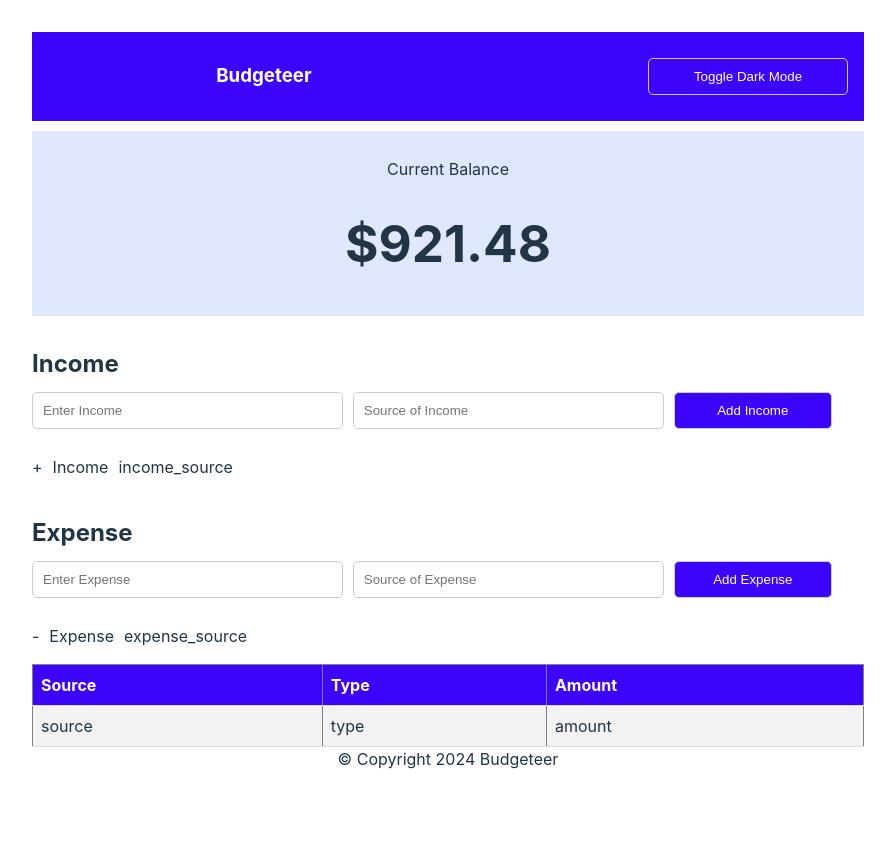
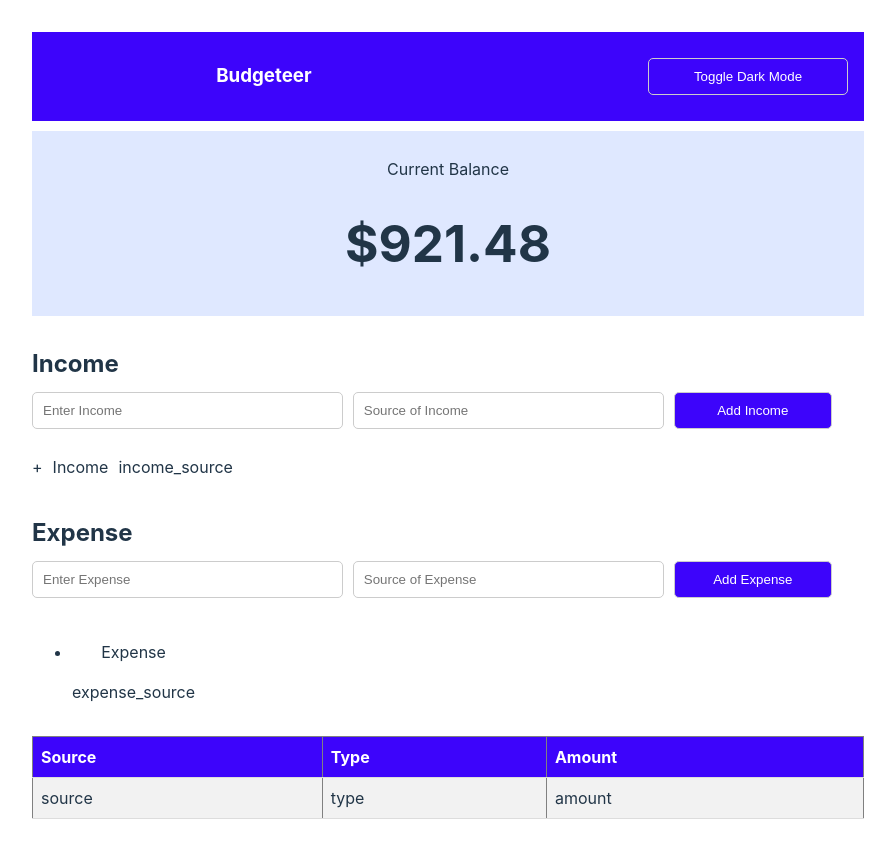
Before and after one commit to jchanthy/budgeteer, a React (Vite) app: page / in a window 1280 px wide. Shown: the whole page, without its empty margins (192-1087 px from the left). Before the commit the page ends 803 px from the top, so only its background shows below. Built offline with nearby package versions, Linux system fonts and the light colour scheme.

Commit message:
splited file from App JSX

```diff
--- a/src/App.css
+++ b/src/App.css
@@ -64,6 +64,9 @@
   align-items: center;
   gap: 10px;
   width: 200px;
+}
+.income_result ul li {
+  list-style: disc;
 }
 
 input {
--- a/src/App.jsx
+++ b/src/App.jsx
@@ -1,5 +1,8 @@
-import { useState } from 'react'
 import './App.css'
+import Exspense from './components/Expense';
+import Footer from './components/Footer';
+import Income from './components/Income';
+import Transaction from './components/Transactions';
 
 function App() {
 
@@ -14,55 +17,12 @@ function App() {
     <p>Current Balance</p>
     <h1>$921.48</h1>
    </div>
-   <div className="income_wrapper">
-    <h2>Income</h2>
-    <div>
-    <input type="text" placeholder='Enter Income' />
-    <input type="text" placeholder='Source of Income'/>
-    <button>Add Income</button>
-    </div>
 
-    <div className='income_result'>
-      <span>+</span>
-      <p>Income</p>
-      <p>income_source</p>
-    </div>
-   </div>
+<Income />
+<Exspense />
+<Transaction />
 
-   <div className="income_wrapper">
-    <h2>Expense</h2>
-    <div>
-    <input type="text" placeholder='Enter Expense'/>
-    <input type="text" placeholder='Source of Expense' />
-    <button>Add Expense</button>
-    </div>
-
-    <div className="income_result">
-      <span> - </span>
-      <p>Expense</p>
-      <p>expense_source</p>
-    </div>
-   </div>
-
-   <div className="transaction_history">
-    <table border='1'>
-      <tr>
-        <th>Source</th>
-        <th>Type</th>
-        <th>Amount</th>
-      </tr>
-      <tr>
-        <td>source</td>
-        <td>type</td>
-        <td>amount</td>
-      </tr>
-    </table>
-   </div>
-
-   <div className="footer">
-    &copy; Copyright 2024 Budgeteer
-   </div>
    </>
 )};
-
+<Footer />
 export default App;
--- /dev/null
+++ b/src/components/Expense.jsx
@@ -0,0 +1,23 @@
+function Exspense(){
+return (
+  <>
+<div className="income_wrapper">
+    <h2>Expense</h2>
+    <div>
+    <input type="text" placeholder='Enter Expense'/>
+    <input type="text" placeholder='Source of Expense' />
+    <button>Add Expense</button>
+    </div>
+  <div className="income_wrapper">
+      <ul>
+        <li>
+          <p>Expense</p>
+          <p>expense_source</p>
+        </li>
+      </ul>
+      </div>
+      </div>
+      </>
+)};
+
+export default Exspense;
--- /dev/null
+++ b/src/components/Footer.jsx
@@ -0,0 +1,8 @@
+function Footer() {
+    return (
+<div className="footer">
+    &copy; Copyright 2024 Budgeteer
+   </div>
+    )};
+
+    export default Footer;
--- /dev/null
+++ b/src/components/Income.jsx
@@ -0,0 +1,21 @@
+function Income(){
+
+return (
+    <>
+   <div className="income_wrapper">
+    <h2>Income</h2>
+    <div>
+    <input type="text" placeholder='Enter Income' />
+    <input type="text" placeholder='Source of Income'/>
+    <button>Add Income</button>
+    </div>
+
+    <div className='income_result'>
+      <span>+</span>
+      <p>Income</p>
+      <p>income_source</p>
+    </div>
+   </div>
+</>
+)};
+export default Income;
--- /dev/null
+++ b/src/components/Transactions.jsx
@@ -0,0 +1,23 @@
+function Transaction(){
+    return (
+        <>
+        <div className="transaction_history">
+    <table border='1'>
+      <tr>
+        <th>Source</th>
+        <th>Type</th>
+        <th>Amount</th>
+      </tr>
+      <tr>
+        <td>source</td>
+        <td>type</td>
+        <td>amount</td>
+      </tr>
+    </table>
+   </div>
+
+
+        </>
+    )
+}
+export default Transaction;
```
Also changed, not shown: src/components/CurrentBalance.jsx (added, +13 -0 lines).
